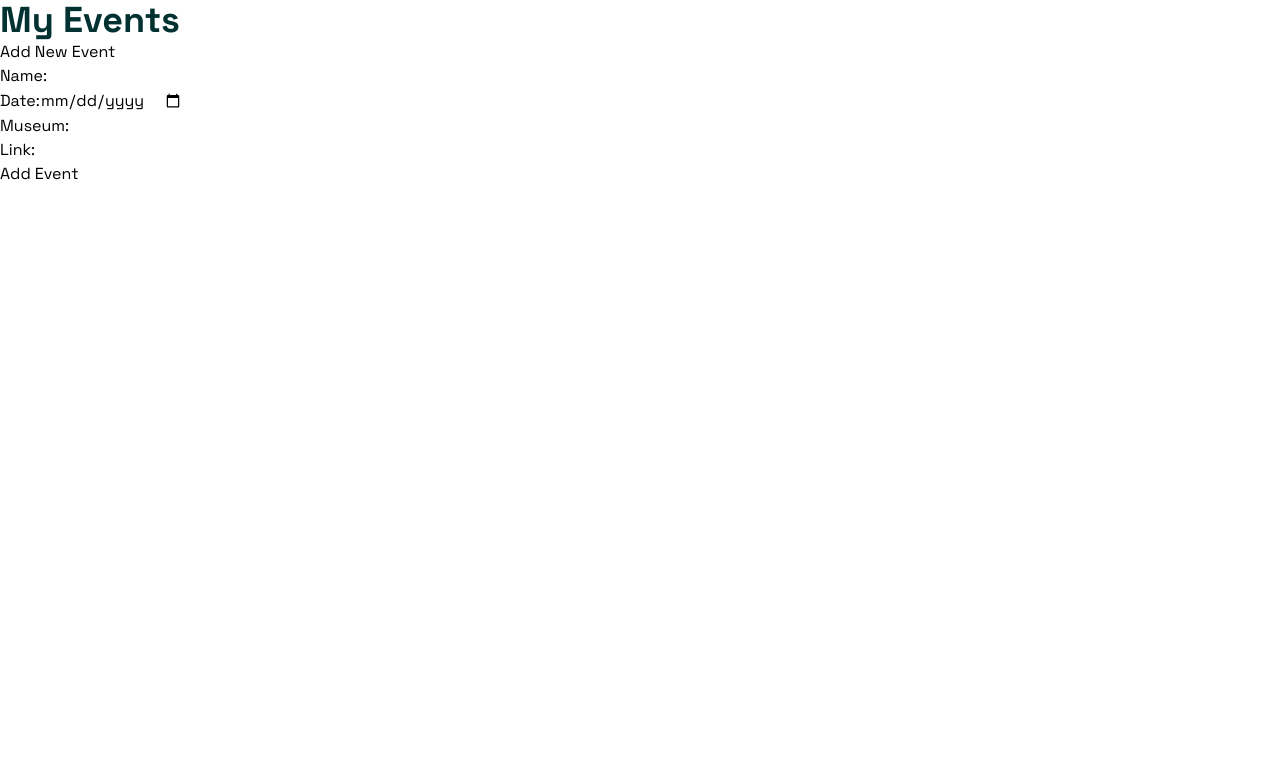
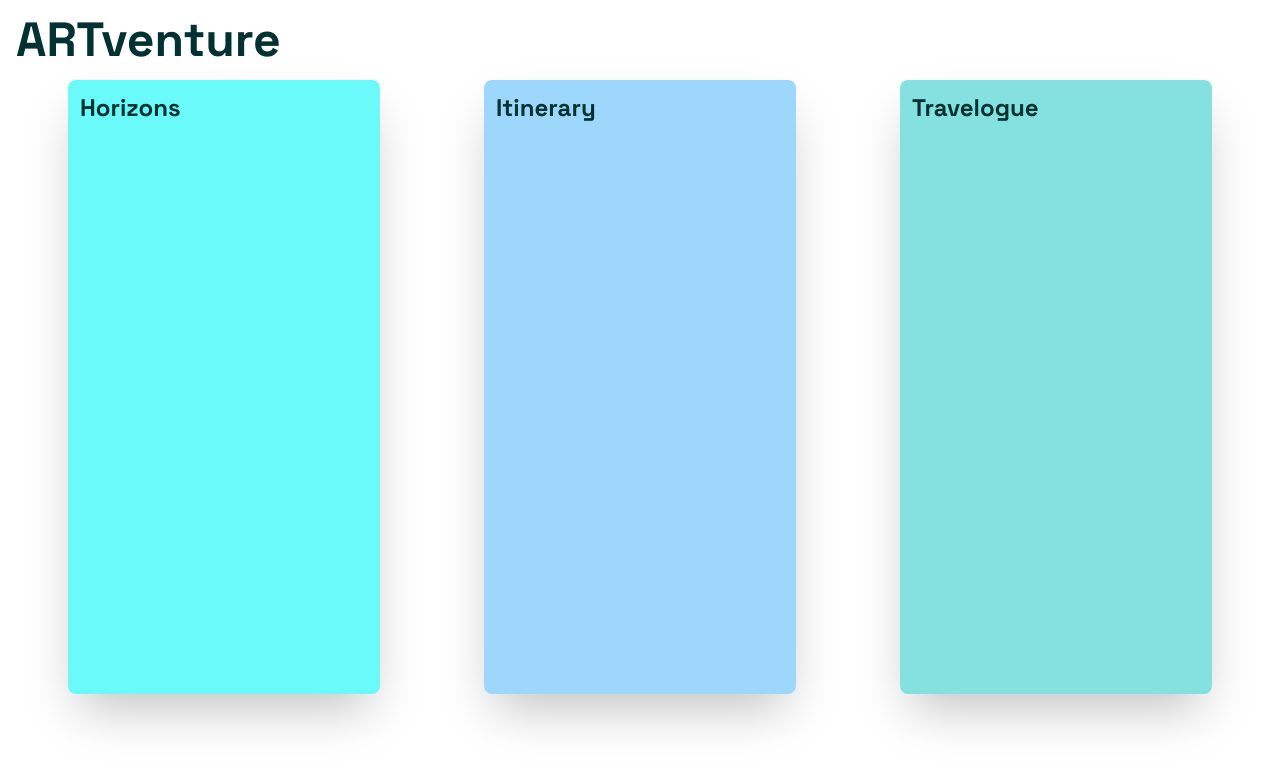
Before and after one commit to georgeslnl/artventure, a Next.js app: page / in a window 1280 px wide. Shown: the top 768 px of the page. Built offline with nearby package versions, Linux system fonts and the light colour scheme.

Commit message:
Initial design

```diff
--- a/src/app/page.tsx
+++ b/src/app/page.tsx
@@ -1,11 +1,17 @@
-import AddEventForm from './components/AddEventForm';
-
 
 export default function Home() {
   return (
-    <div className="">
-      <h1 className="text-4xl font-bold text-text-900">My Events</h1>
-      <AddEventForm />
+    <div className="p-4 h-screen">
+      <h1 className="text-5xl font-bold text-text-900">ARTventure</h1>
+      <div className="flex flex-row justify-around my-4 h-4/5">
+        <div className="bg-primary-300 w-1/4 min-h-full p-3 rounded-lg shadow-2xl overflow-scroll">
+          <h2 className="text-2xl font-bold text-text-900">Horizons</h2>
+        </div>
+        <div className="bg-secondary-200 w-1/4 min-h-full p-3 rounded-lg shadow-2xl">
+        <h2 className="text-2xl font-bold text-text-900">Itinerary</h2></div>
+        <div className="bg-accent-300 w-1/4 min-h-full p-3 rounded-lg shadow-2xl">
+        <h2 className="text-2xl font-bold text-text-900">Travelogue</h2></div>
+      </div>
     </div>
   );
 }
```
